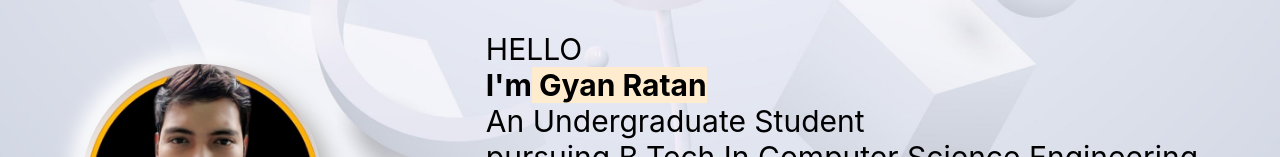
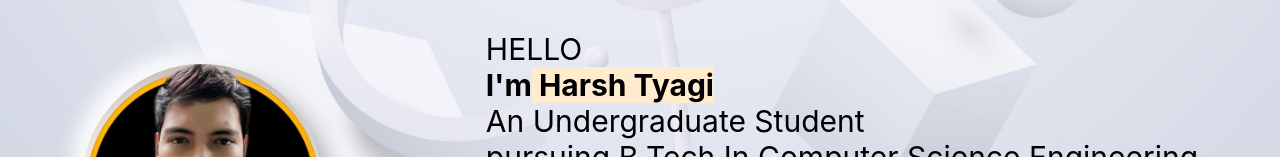
Before and after one commit to Mysharsh/Portfolio-HTML-CSS, a plain HTML site: page Homepage.html in a window 1280 px wide. Shown: the part 216-373 px from the top of the page. Drawn offline with Linux system fonts and the light colour scheme.

Commit message:
Update Homepage.html

```diff
--- a/Homepage.html
+++ b/Homepage.html
@@ -16,7 +16,7 @@
         <div class="profile-container"></div>
         <div class="intro-text">
             <p>HELLO</p>
-            <p><strong>I'm<mark>&nbsp;Gyan Ratan</mark></strong></p>
+            <p><strong>I'm<mark>&nbsp;Harsh Tyagi</mark></strong></p>
             <p>An Undergraduate Student<br> pursuing B.Tech In Computer Science Engineering <br>from <code> Institute Of Technology, Ghaziabad.</code></p>
             <div class="button-container">
                 <a href="#"><img src="resources/icon/github.png"></a><a href="##"><img src="resources/icon/linkedin.png"></a><a href="##%"><img src="resources/icon/email.png"></a>
```
